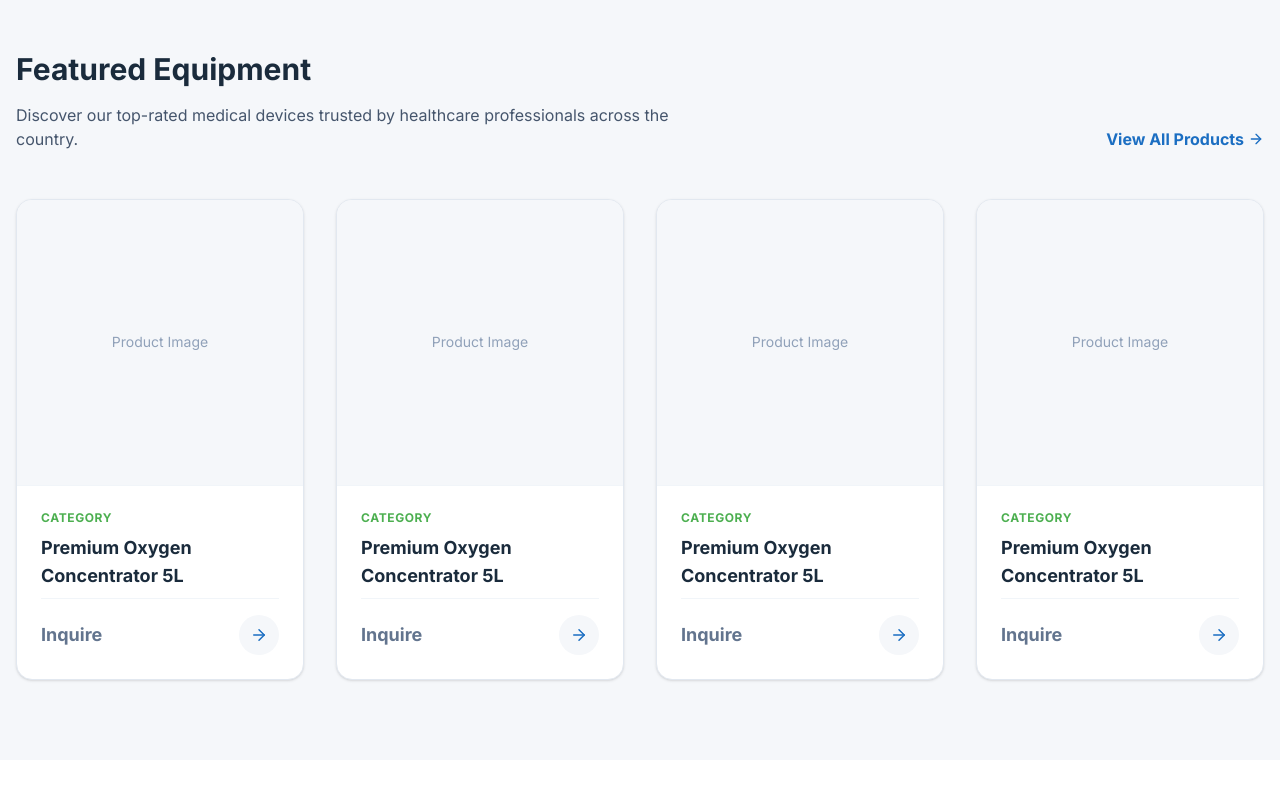
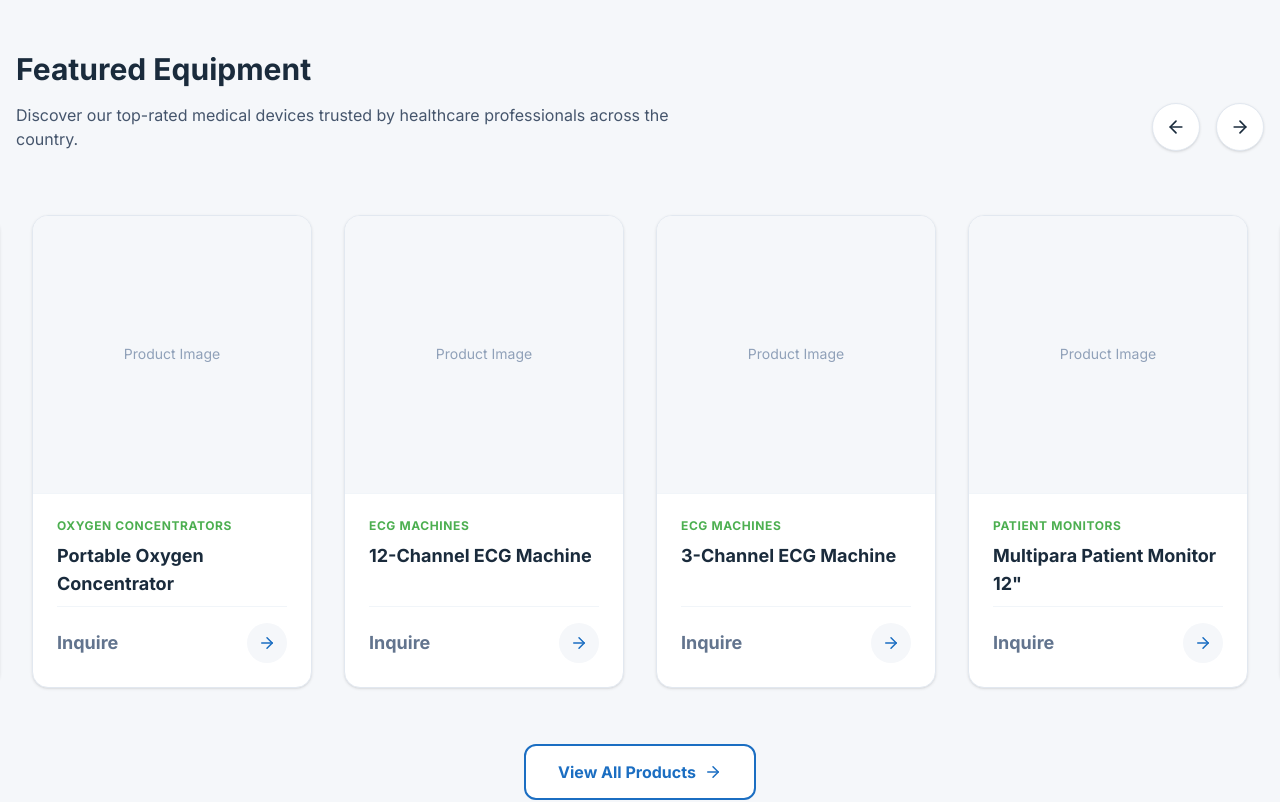
Before and after one commit to semshang/NEO-MED-WEBSITE, a Next.js app: page / in a window 1280 px wide. Shown: the part 1040-1842 px from the top of the page. Built offline with nearby package versions, Linux system fonts and the light colour scheme.

Commit message:
Change featured products grid to embla carousel

```diff
--- a/package.json
+++ b/package.json
@@ -9,6 +9,8 @@
     "lint": "eslint"
   },
   "dependencies": {
+    "embla-carousel-autoplay": "^8.6.0",
+    "embla-carousel-react": "^8.6.0",
     "framer-motion": "^13.1.1",
     "lucide-react": "^1.37.0",
     "next": "16.3.3",
--- a/src/app/page.tsx
+++ b/src/app/page.tsx
@@ -4,6 +4,9 @@ import Link from "next/link";
 import { ArrowRight, ShieldCheck, Truck, Clock, MessageSquare, Star } from "lucide-react";
 import { motion } from "framer-motion";
 import { SITE } from "@/config/site";
+import { PRODUCTS } from "@/data/products";
+import useEmblaCarousel from "embla-carousel-react";
+import Autoplay from "embla-carousel-autoplay";
 
 const fadeUpVariant = {
   hidden: { opacity: 0, y: 30 },
@@ -31,6 +34,11 @@ const scaleInVariant = {
 };
 
 export default function Home() {
+  const [emblaRef, emblaApi] = useEmblaCarousel(
+    { loop: true, align: "start" },
+    [Autoplay({ delay: 4000, stopOnInteraction: false })]
+  );
+
   return (
     <div className="flex flex-col overflow-hidden">
       {/* Hero Section */}
@@ -157,25 +165,36 @@ export default function Home() {
               <h2 className="text-3xl font-bold text-brand-navy mb-4">Featured Equipment</h2>
               <p className="text-slate-600 max-w-2xl">Discover our top-rated medical devices trusted by healthcare professionals across the country.</p>
             </div>
-            <Link href="/shop" className="hidden md:flex items-center text-brand-blue font-bold hover:text-brand-blue-700 transition-colors">
-              View All Products
-              <ArrowRight size={16} className="ml-1" />
-            </Link>
+            <div className="hidden md:flex items-center space-x-4">
+              <button
+                className="w-12 h-12 rounded-full bg-white border border-slate-200 flex items-center justify-center text-brand-navy hover:text-brand-blue hover:border-brand-blue transition-colors shadow-sm"
+                onClick={() => emblaApi?.scrollPrev()}
+              >
+                <ArrowRight size={20} className="transform rotate-180" />
+              </button>
+              <button
+                className="w-12 h-12 rounded-full bg-white border border-slate-200 flex items-center justify-center text-brand-navy hover:text-brand-blue hover:border-brand-blue transition-colors shadow-sm"
+                onClick={() => emblaApi?.scrollNext()}
+              >
+                <ArrowRight size={20} />
+              </button>
+            </div>
           </motion.div>
 
           <motion.div
-            variants={staggerContainer}
             initial="hidden"
             whileInView="visible"
             viewport={{ once: true, margin: "-50px" }}
-            className="grid grid-cols-1 sm:grid-cols-2 lg:grid-cols-4 gap-8"
+            variants={fadeUpVariant}
+            className="overflow-hidden -mx-4 px-4"
+            ref={emblaRef}
           >
-            {[1, 2, 3, 4].map((item) => (
+            <div className="flex">
+              {PRODUCTS.slice(0, 6).map((product) => (
+                <div key={product.id} className="flex-[0_0_100%] min-w-0 sm:flex-[0_0_50%] lg:flex-[0_0_25%] pl-4 pr-4 py-4">
                   <motion.div
-                key={item}
-                variants={fadeUpVariant}
                     whileHover={{ scale: 1.03, transition: { duration: 0.2, ease: "easeOut" } }}
-                className="bg-white rounded-2xl shadow-sm hover:shadow-lg transition-all overflow-hidden border border-slate-200 flex flex-col group cursor-pointer hover:border-brand-green/50"
+                    className="bg-white rounded-2xl shadow-sm hover:shadow-xl transition-all overflow-hidden border border-slate-200 flex flex-col group cursor-pointer hover:border-brand-green/50 h-full"
                   >
                     <div className="bg-brand-gray aspect-square flex items-center justify-center relative overflow-hidden p-6 border-b border-slate-100">
                       <div className="absolute inset-0 bg-brand-navy/5 opacity-0 group-hover:opacity-100 transition-opacity flex items-center justify-center z-10 duration-200">
@@ -190,22 +209,29 @@ export default function Home() {
                       </motion.div>
                     </div>
                     <div className="p-6 flex flex-col flex-grow">
-                  <div className="text-xs font-bold text-brand-green mb-2 uppercase tracking-wider">Category</div>
-                  <h3 className="font-bold text-brand-navy mb-2 text-lg line-clamp-2">Premium Oxygen Concentrator 5L</h3>
+                      <div className="text-xs font-bold text-brand-green mb-2 uppercase tracking-wider">{product.category}</div>
+                      <h3 className="font-bold text-brand-navy mb-2 text-lg line-clamp-2">{product.name}</h3>
                       <div className="mt-auto pt-4 flex items-center justify-between border-t border-slate-100">
                         <span className="font-bold text-slate-500 group-hover:text-brand-green transition-colors text-lg">Inquire</span>
-                    <button className="w-10 h-10 rounded-full bg-brand-gray text-brand-blue flex items-center justify-center group-hover:bg-gradient-to-r group-hover:from-brand-blue group-hover:to-brand-green group-hover:text-white transition-all duration-300">
+                        <Link
+                          href={`https://wa.me/${SITE.whatsapp}?text=Hi, I would like to inquire about the ${encodeURIComponent(product.name)}`}
+                          target="_blank"
+                          className="w-10 h-10 rounded-full bg-brand-gray text-brand-blue flex items-center justify-center group-hover:bg-gradient-to-r group-hover:from-brand-blue group-hover:to-brand-green group-hover:text-white transition-all duration-300"
+                        >
                           <ArrowRight size={18} />
-                    </button>
+                        </Link>
                       </div>
                     </div>
                   </motion.div>
+                </div>
               ))}
+            </div>
           </motion.div>
 
-          <div className="mt-10 text-center md:hidden">
-            <Link href="/shop" className="inline-flex items-center justify-center bg-white border border-slate-200 text-slate-800 px-6 py-3 rounded-xl font-semibold w-full">
+          <div className="mt-10 text-center flex flex-col md:flex-row items-center justify-center gap-4">
+            <Link href="/shop" className="inline-flex items-center justify-center bg-white border-2 border-brand-blue text-brand-blue hover:bg-slate-50 px-8 py-3.5 rounded-xl font-bold transition-colors w-full md:w-auto">
               View All Products
+              <ArrowRight size={18} className="ml-2" />
             </Link>
           </div>
         </div>
```
Also changed, not shown: 1 other file (tests, documents, lock files or other folders). Lines whose indentation alone changed are shown as unchanged.
